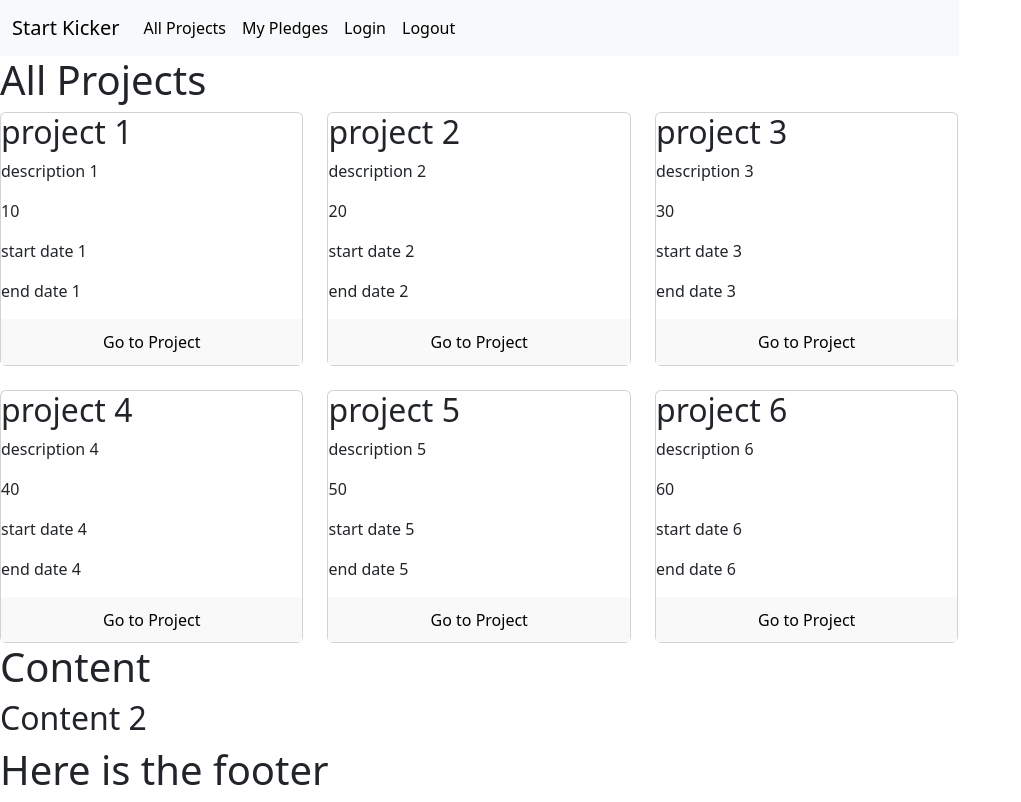
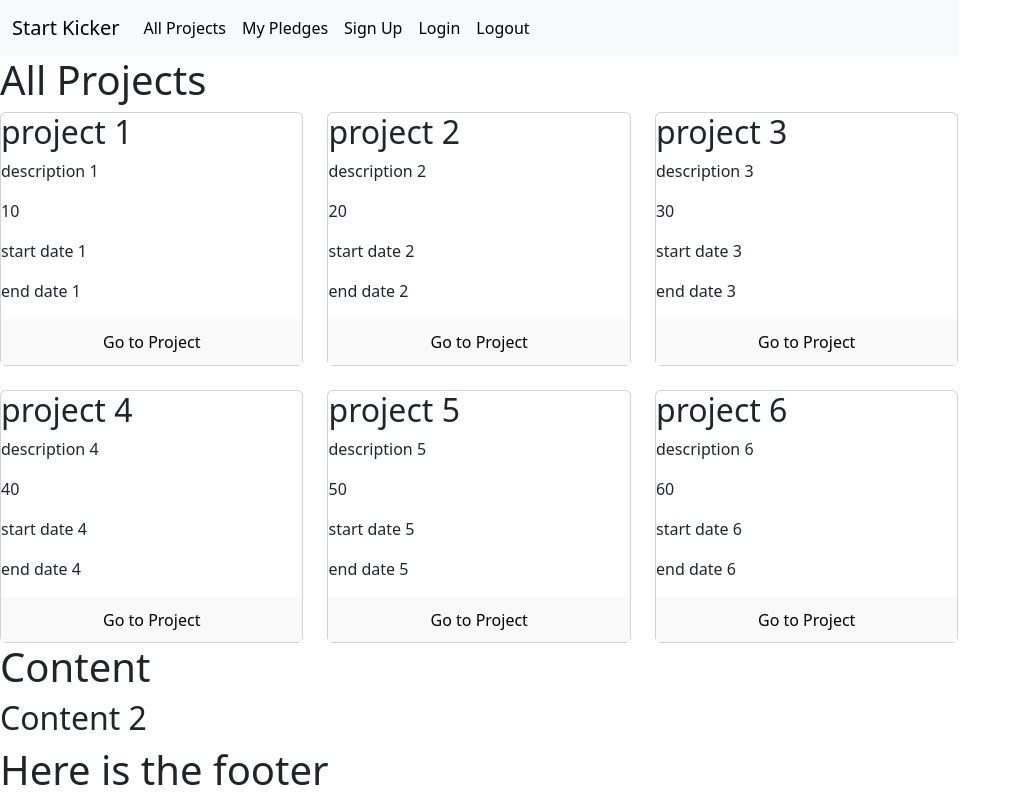
Before and after one commit to askarf/kickstarter-frontend, a React (Vite) app: page / in a window 1280 px wide. Shown: the whole page, without its empty margins (0-1021 px from the left). Built offline with nearby package versions, Linux system fonts and the light colour scheme.

Commit message:
header changes

```diff
--- a/src/Header.jsx
+++ b/src/Header.jsx
@@ -25,6 +25,9 @@ export function Header() {
               My Pledges
             </a>
             <a className="nav-link active " href="#">
+              Sign Up
+            </a>
+            <a className="nav-link active " href="#">
               Login
             </a>
             <a className="nav-link active" aria-disabled="true">
```
